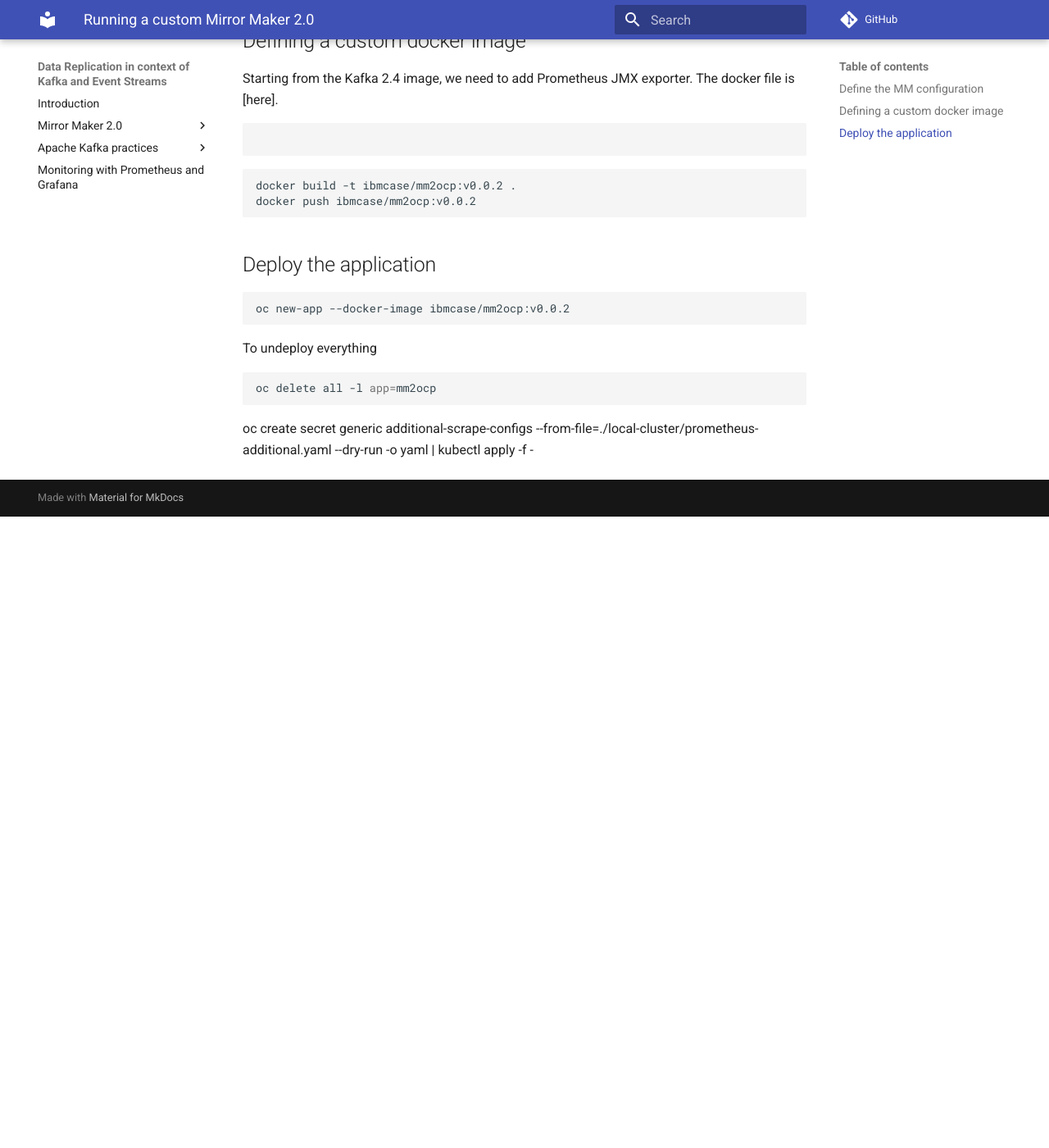
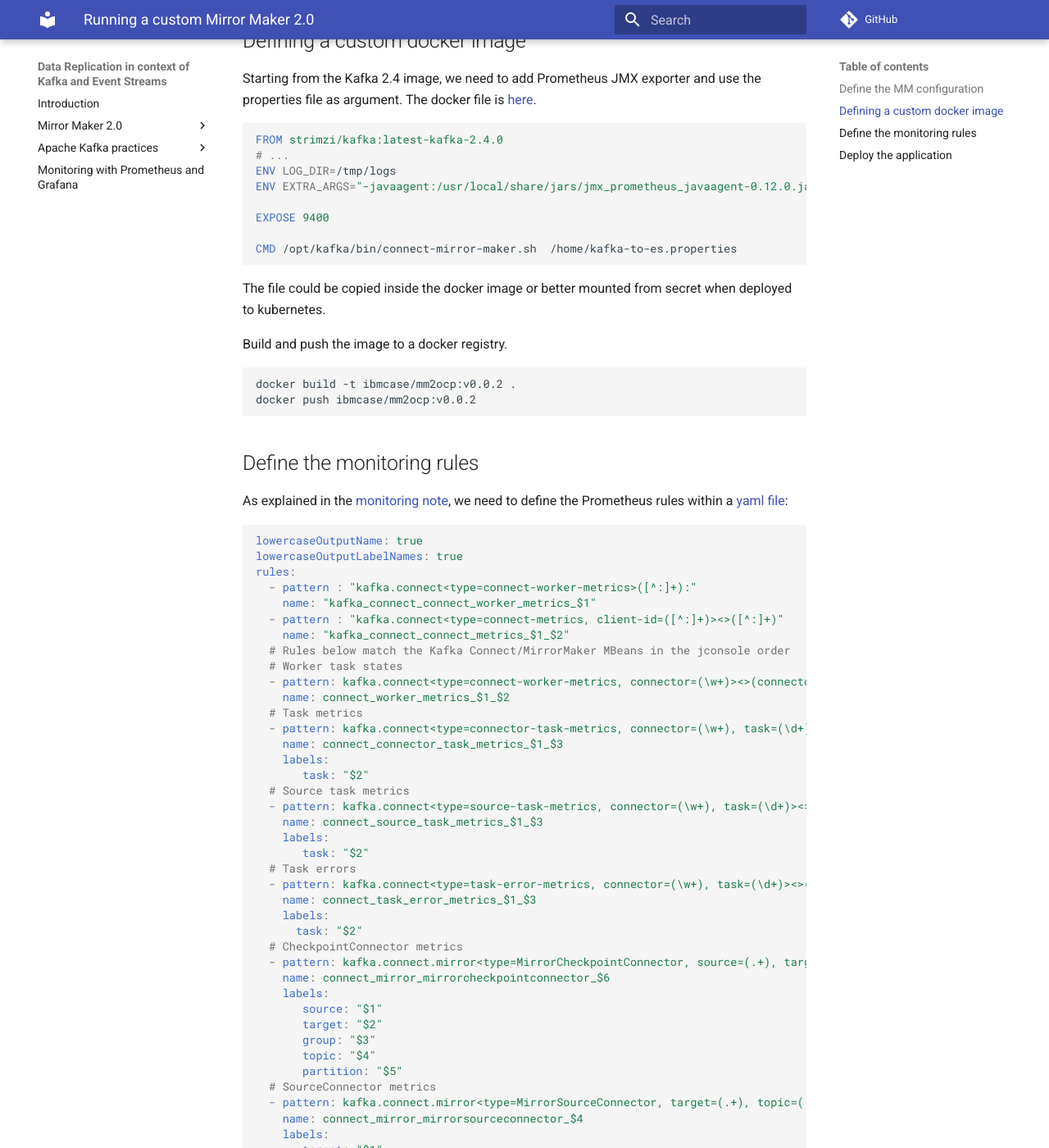
Before and after one commit to jbcodeforce/kp-data-replication, an MkDocs documentation site: the page built from docs/sc2-mm2.md, in a window 1280 px wide and 1400 px high, scrolled down 1424 px. Shown: the whole window at 82% size. Built offline with MkDocs 1.6.1 and Material for MkDocs 9.7.7, drawn with Linux system fonts in a browser that asks for light colours; comment, search, counter and statistics services are not loaded; before the commit the page ends 2054 px from its top, so only the background shows below that; some of the changed text lies outside the part shown.

Commit message:
work on mm2 deploymet

````diff
--- a/docs/monitoring.md
+++ b/docs/monitoring.md
@@ -164,3 +164,9 @@ curl -s https://raw.githubusercontent.com/strimzi/strimzi-kafka-operator/master/
 ```shell
 oc create secret generic alertmanager-alertmanager --from-file=alertmanager.yaml=alert-manager-config.yaml
 ```
+
+
+
+```shell
+oc create secret generic additional-scrape-configs --from-file=./local-cluster/prometheus-additional.yaml --dry-run -o yaml | kubectl apply -f -
+```
--- a/docs/sc2-mm2.md
+++ b/docs/sc2-mm2.md
@@ -47,20 +47,89 @@ oc create secret generic mm2-std-properties --from-file=kafka-to-es.properties
 
 ## Defining a custom docker image
 
-Starting from the Kafka 2.4 image, we need to add Prometheus JMX exporter. The docker file is [here].
+Starting from the Kafka 2.4 image, we need to add Prometheus JMX exporter and use the properties file as argument. The docker file is [here](https://github.com/jbcodeforce/kp-data-replication/blob/master/mirror-maker-2/Dockerfile).
 
 ```Dockerfile
+FROM strimzi/kafka:latest-kafka-2.4.0
+# ...
+ENV LOG_DIR=/tmp/logs
+ENV EXTRA_ARGS="-javaagent:/usr/local/share/jars/jmx_prometheus_javaagent-0.12.0.jar=9400:/etc/jmx_exporter/jmx_exporter.yaml "
+
+EXPOSE 9400
+
+CMD /opt/kafka/bin/connect-mirror-maker.sh  /home/kafka-to-es.properties
 ```
+
+The file could be copied inside the docker image or better mounted from secret when deployed to kubernetes.
+
+Build and push the image to a docker registry.
 
 ```shell
 docker build -t ibmcase/mm2ocp:v0.0.2 .
 docker push ibmcase/mm2ocp:v0.0.2
 ```
 
+## Define the monitoring rules
+
+As explained in the [monitoring note](monitoring.md), we need to define the Prometheus rules within a [yaml file](https://github.com/jbcodeforce/kp-data-replication/blob/master/mirror-maker-2/mm2-jmx-exporter.yaml):
+
+```yaml
+lowercaseOutputName: true
+lowercaseOutputLabelNames: true
+rules:
+  - pattern : "kafka.connect<type=connect-worker-metrics>([^:]+):"
+    name: "kafka_connect_connect_worker_metrics_$1"
+  - pattern : "kafka.connect<type=connect-metrics, client-id=([^:]+)><>([^:]+)"
+    name: "kafka_connect_connect_metrics_$1_$2"
+  # Rules below match the Kafka Connect/MirrorMaker MBeans in the jconsole order
+  # Worker task states
+  - pattern: kafka.connect<type=connect-worker-metrics, connector=(\w+)><>(connector-destroyed-task-count|connector-failed-task-count|connector-paused-task-count|connector-running-task-count|connector-total-task-count|connector-unassigned-task-count)
+    name: connect_worker_metrics_$1_$2
+  # Task metrics
+  - pattern: kafka.connect<type=connector-task-metrics, connector=(\w+), task=(\d+)><>(batch-size-avg|batch-size-max|offset-commit-avg-time-ms|offset-commit-failure-percentage|offset-commit-max-time-ms|offset-commit-success-percentage|running-ratio)
+    name: connect_connector_task_metrics_$1_$3
+    labels:
+       task: "$2"
+  # Source task metrics
+  - pattern: kafka.connect<type=source-task-metrics, connector=(\w+), task=(\d+)><>(source-record-active-count|source-record-poll-total|source-record-write-total)
+    name: connect_source_task_metrics_$1_$3
+    labels:
+       task: "$2"
+  # Task errors
+  - pattern: kafka.connect<type=task-error-metrics, connector=(\w+), task=(\d+)><>(total-record-errors|total-record-failures|total-records-skipped|total-retries)
+    name: connect_task_error_metrics_$1_$3
+    labels:
+      task: "$2"
+  # CheckpointConnector metrics
+  - pattern: kafka.connect.mirror<type=MirrorCheckpointConnector, source=(.+), target=(.+), group=(.+), topic=(.+), partition=(\d+)><>(checkpoint-latency-ms)
+    name: connect_mirror_mirrorcheckpointconnector_$6
+    labels:
+       source: "$1"
+       target: "$2"
+       group: "$3"
+       topic: "$4"
+       partition: "$5"
+  # SourceConnector metrics
+  - pattern: kafka.connect.mirror<type=MirrorSourceConnector, target=(.+), topic=(.+), partition=(\d+)><>(byte-rate|byte-count|record-age-ms|record-rate|record-count|replication-latency-ms)
+    name: connect_mirror_mirrorsourceconnector_$4
+    labels:
+       target: "$1"
+       topic: "$2"
+       partition: "$3"
+```
+
+Then upload this properties file in a secret (the following command update an existing config as predefined by the Prometheus deployment)
+
+```shell
+oc create secret generic mm2-jmx-exporter --from-file=./mm2-jmx-exporter.yaml
+```
+
 ## Deploy the application
 
+As we are using secret to mount file we want to use a deployment.yml to define the Mirror Maker deployment
+
 ```shell
-oc new-app --docker-image ibmcase/mm2ocp:v0.0.2
+oc apply -f mm2-deployment.yaml
 ```
 
 To undeploy everything
@@ -68,5 +137,3 @@ To undeploy everything
 ```shell
 oc delete all -l app=mm2ocp
 ```
-
-oc create secret generic additional-scrape-configs --from-file=./local-cluster/prometheus-additional.yaml --dry-run -o yaml | kubectl apply -f -
````
Also changed, not shown: other parts of docs/sc2-mm2.md (+1 -1 lines), 6 other files.
